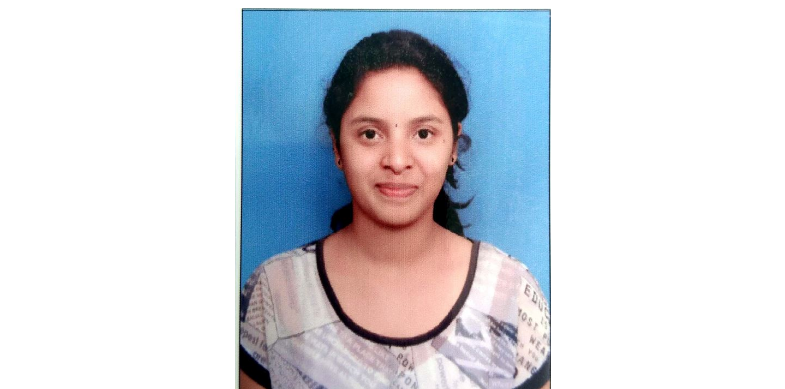
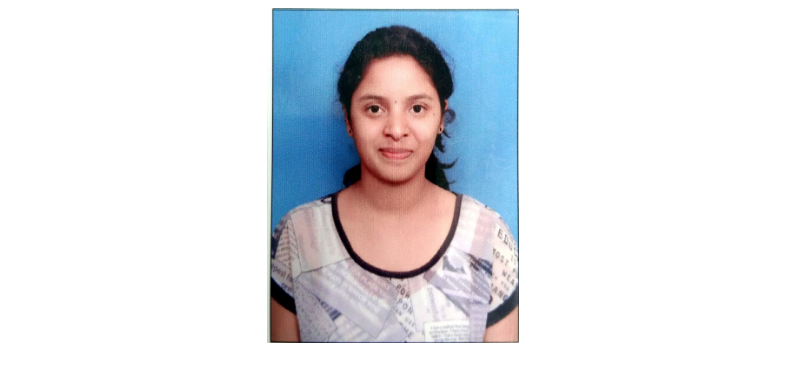
Before and after one commit to chgauthami/chgauthami.github.io, a plain HTML site: page index.html in a window 1280 px wide. Shown: the top 389 px of the page, without its empty margins (247-1032 px from the left). Drawn offline with Linux system fonts and the light colour scheme.

Commit message:
Update index.html

```diff
--- a/index.html
+++ b/index.html
@@ -15,7 +15,7 @@
   </header>
 
   <body>
-    <img src="images/cg.jpg" width="25%" alt="cg">
+    <img src="images/cg.jpg" width="20%" alt="cg">
 <h1>Chintadu Gauthami's Portal</h1>
 <h2>About Me</h2>
 <p>I am pursuing my B.E in Electronics and communication at Acharya Institute of Technology, Bengaluru.</p>
```
